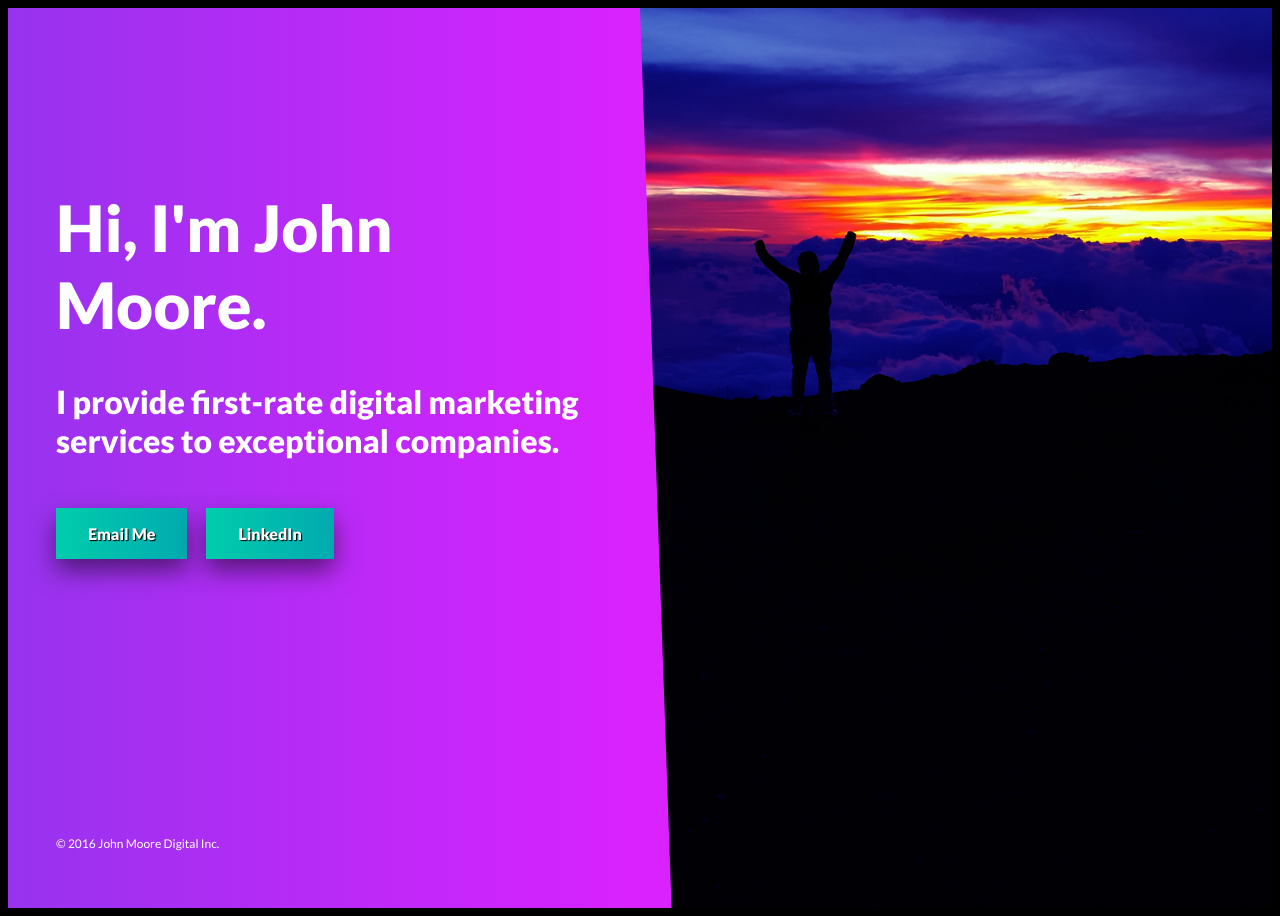
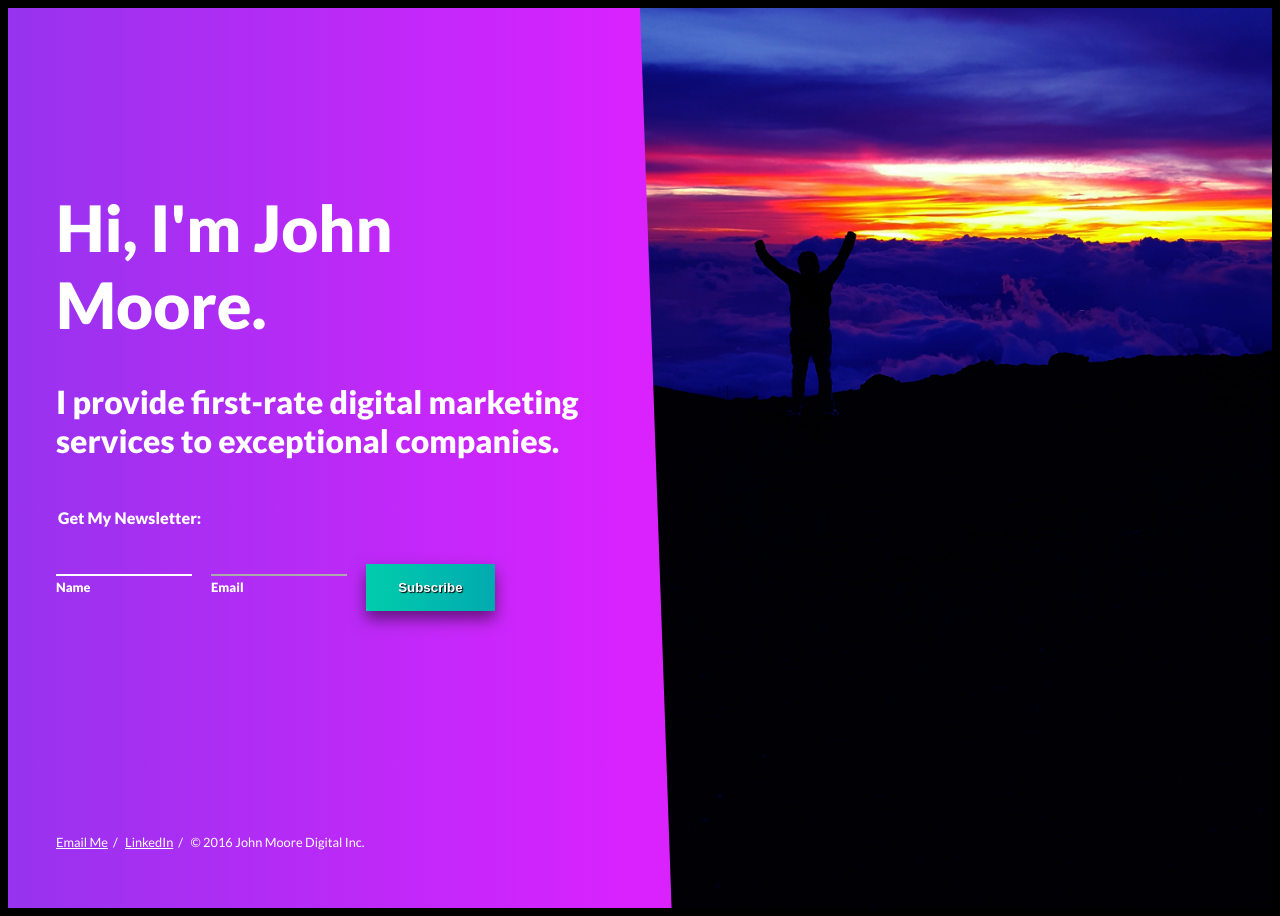
Before and after one commit to jomoweb/jomoweb.github.io, a Jekyll site: the page built from index.html, in a window 1280 px wide. Built offline with Jekyll 4.4.1, drawn with Linux system fonts in a browser that asks for light colours.

Commit message:
Subscription form

```diff
--- a/_layouts/comingsoon.html
+++ b/_layouts/comingsoon.html
@@ -2,6 +2,9 @@
 <html>
   <head>
     <title>John Moore Digital Inc.</title>
+
+    <meta name="description" content="Provides first-rate digital marketing services to exceptional companies. Porland, Oregon based.">
+
     <link href="https://fonts.googleapis.com/css?family=Bungee|Lato:400,900" rel="stylesheet">
     <style>
 
@@ -82,7 +85,6 @@
 
       h1 {
         color: #fff;
-        font-family: 'Lato', sans-serif;
         font-weight: 900;
         margin-bottom: 3rem;
       }
@@ -92,15 +94,51 @@
         font-size: 4rem;
       }
 
-      .button {
-        background: #DA22FF; /* fallback for old browsers */
-        background: -webkit-linear-gradient(to right, #DA22FF , #9733EE); /* Chrome 10-25, Safari 5.1-6 */
-        background: linear-gradient(to right, #DA22FF , #9733EE); /* W3C, IE 10+/ Edge, Firefox 16+, Chrome 26+, Opera 12+, Safari 7+ */
+      legend {
+        color: #fff;
+        font-weight: 900;
+      }
+
+      #subForm {
+        margin-top: 2rem;
+      }
+
+      #subForm p {
+        display: inline-block;
+        margin-right: 1rem;
+      }
+
+      #subForm label {
+        color: #fff;
+        display: inline-block;
+        font-size:  .8rem;
+        font-weight: 900;
+        margin-bottom: .25rem;
+      }
+
+      #subForm input {
+        background-color: transparent;
+        color: #fff;
+        border: 0;
+        border-bottom: .125rem solid #aaa;
+        background-color: none;
+        padding: .5rem 0;
+        width: 8.5rem;
+      }
+
+      #subForm input:focus {
+        outline: 0;
+        border-color: #fff;
+      }
+
+      button {
         background: #02AAB0; /* fallback for old browsers */
         background: -webkit-linear-gradient(to left, #02AAB0 , #00CDAC); /* Chrome 10-25, Safari 5.1-6 */
         background: linear-gradient(to left, #02AAB0 , #00CDAC); /* W3C, IE 10+/ Edge, Firefox 16+, Chrome 26+, Opera 12+, Safari 7+ */
-        box-shadow: 0 .75rem 1.5rem 0 rgba(0,0,0,.5);
+        box-shadow: 0 .5rem 1rem 0 rgba(0,0,0,.5);
+        border: 0;
         color: #fff;
+        cursor: pointer;
         display: inline-block;
         font-weight: 900;
         margin-right: 1rem;
@@ -110,17 +148,111 @@
         text-shadow: 1px 1px 1px #000000;
       }
 
-      .button:hover {
+      button:hover, button:focus {
         background: #02AAB0; /* fallback for old browsers */
         background: -webkit-linear-gradient(to right, #02AAB0 , #00CDAC); /* Chrome 10-25, Safari 5.1-6 */
         background: linear-gradient(to right, #02AAB0 , #00CDAC); /* W3C, IE 10+/ Edge, Firefox 16+, Chrome 26+, Opera 12+, Safari 7+ */
+
+/*        -webkit-animation-duration: .5s;
+        animation-duration: .5s;
+        -webkit-animation-fill-mode: both;
+        animation-fill-mode: both;
+
+        -webkit-backface-visibility: visible;
+        backface-visibility: visible;
+        -webkit-animation-name: flip;
+        animation-name: flip;*/
+
       }
 
-      .copyright {
-        font-size: .75rem;
+
+      @-webkit-keyframes flip {
+        from {
+          -webkit-transform: perspective(400px) rotate3d(0, 1, 0, -360deg);
+          transform: perspective(400px) rotate3d(0, 1, 0, -360deg);
+          -webkit-animation-timing-function: ease-out;
+          animation-timing-function: ease-out;
+        }
+
+        40% {
+          -webkit-transform: perspective(400px) translate3d(0, 0, 150px) rotate3d(0, 1, 0, -190deg);
+          transform: perspective(400px) translate3d(0, 0, 150px) rotate3d(0, 1, 0, -190deg);
+          -webkit-animation-timing-function: ease-out;
+          animation-timing-function: ease-out;
+        }
+
+        50% {
+          -webkit-transform: perspective(400px) translate3d(0, 0, 150px) rotate3d(0, 1, 0, -170deg);
+          transform: perspective(400px) translate3d(0, 0, 150px) rotate3d(0, 1, 0, -170deg);
+          -webkit-animation-timing-function: ease-in;
+          animation-timing-function: ease-in;
+        }
+
+        80% {
+          -webkit-transform: perspective(400px) scale3d(.95, .95, .95);
+          transform: perspective(400px) scale3d(.95, .95, .95);
+          -webkit-animation-timing-function: ease-in;
+          animation-timing-function: ease-in;
+        }
+
+        to {
+          -webkit-transform: perspective(400px);
+          transform: perspective(400px);
+          -webkit-animation-timing-function: ease-in;
+          animation-timing-function: ease-in;
+        }
+      }
+
+      @keyframes flip {
+        from {
+          -webkit-transform: perspective(400px) rotate3d(0, 1, 0, -360deg);
+          transform: perspective(400px) rotate3d(0, 1, 0, -360deg);
+          -webkit-animation-timing-function: ease-out;
+          animation-timing-function: ease-out;
+        }
+
+        40% {
+          -webkit-transform: perspective(400px) translate3d(0, 0, 150px) rotate3d(0, 1, 0, -190deg);
+          transform: perspective(400px) translate3d(0, 0, 150px) rotate3d(0, 1, 0, -190deg);
+          -webkit-animation-timing-function: ease-out;
+          animation-timing-function: ease-out;
+        }
+
+        50% {
+          -webkit-transform: perspective(400px) translate3d(0, 0, 150px) rotate3d(0, 1, 0, -170deg);
+          transform: perspective(400px) translate3d(0, 0, 150px) rotate3d(0, 1, 0, -170deg);
+          -webkit-animation-timing-function: ease-in;
+          animation-timing-function: ease-in;
+        }
+
+        80% {
+          -webkit-transform: perspective(400px) scale3d(.95, .95, .95);
+          transform: perspective(400px) scale3d(.95, .95, .95);
+          -webkit-animation-timing-function: ease-in;
+          animation-timing-function: ease-in;
+        }
+
+        to {
+          -webkit-transform: perspective(400px);
+          transform: perspective(400px);
+          -webkit-animation-timing-function: ease-in;
+          animation-timing-function: ease-in;
+        }
+      }
+
+      .footer {
+        font-size: .8rem;
         bottom: 5%;
         position: absolute;
         color: #fff;
+      }
+
+      .footer a {
+        color: #fff;
+      }
+
+      .footer a:hover {
+        color: #000;
       }
 
     </style>
@@ -131,9 +263,36 @@
       <div class="left-wrapper">
 
         <h1><span>Hi, I'm John Moore.</span><br>I provide first-rate digital marketing services to exceptional companies.</h1>
-        <a href="mailto:&#106;&#111;&#104;&#110;+&#106;&#111;&#104;&#110;&#109;&#111;&#111;&#114;&#101;&#100;&#105;&#103;&#105;&#116;&#097;&#108;&#046;&#099;&#111;&#109;" class="button" target="_blank">Email Me</a>
-        <a href="https://www.linkedin.com/in/jomoweb" class="button" target="_blank">LinkedIn</a>
-        <p class="copyright">&copy; 2016 John Moore Digital Inc.</p>
+
+        <form action="http://johnmooredigitalinc.createsend.com/t/d/s/osdht/" method="post" id="subForm">
+          <legend>Get My Newsletter:</legend>
+          <p>
+            <input id="fieldName" name="cm-name" type="text" /><br />
+            <label for="fieldName">Name</label>
+          </p>
+          <p>
+            <input id="fieldEmail" name="cm-osdht-osdht" type="email" required /><br />
+            <label for="fieldEmail">Email</label>
+          </p>
+          <p>
+            <button type="submit">Subscribe</button>
+          </p>
+        </form>
+
+
+        <p class="footer">
+
+          <a href="mailto:&#106;&#111;&#104;&#110;+&#106;&#111;&#104;&#110;&#109;&#111;&#111;&#114;&#101;&#100;&#105;&#103;&#105;&#116;&#097;&#108;&#046;&#099;&#111;&#109;" target="_blank">Email Me</a>&nbsp;&nbsp;/&nbsp;&nbsp;
+
+          <a href="https://www.linkedin.com/in/jomoweb" target="_blank">LinkedIn</a>&nbsp;&nbsp;/&nbsp;&nbsp;
+
+          &copy; 2016 John Moore Digital Inc.
+
+        </p>
+
+
+
+
       </div>
       <div class="divider">
       </div>
```
Also changed, not shown: other parts of _layouts/comingsoon.html (+4 -0 lines).
